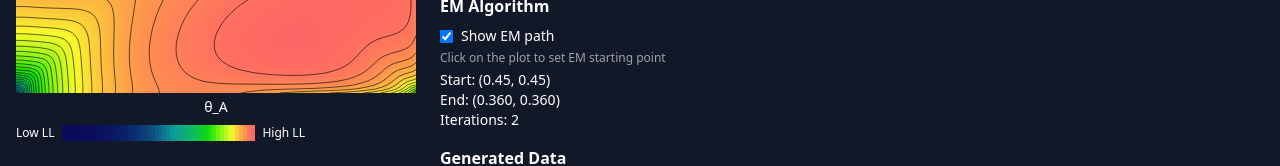
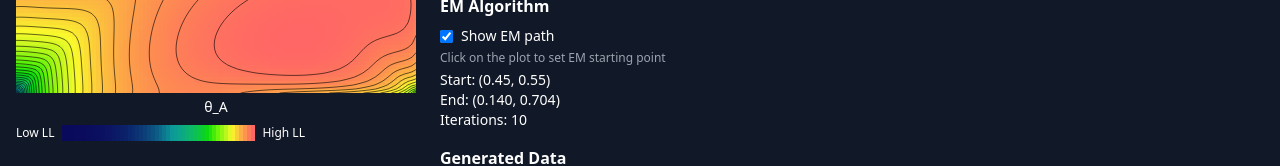
Before and after one commit to julianrdcosta/two-coin-em, a Next.js app: page / in a window 1280 px wide. Shown: the part 367-533 px from the top of the page. Built offline with nearby package versions, Linux system fonts and the light colour scheme.

Commit message:
tfw starting on the ridge is a bad idea

```diff
--- a/app/page.js
+++ b/app/page.js
@@ -10,7 +10,7 @@ export default function Home() {
   const [seed, setSeed] = useState(45);
   const [resolution, setResolution] = useState(100);
   const [showEMPath, setShowEMPath] = useState(true);
-  const [emInit, setEmInit] = useState({ a: 0.45, b: 0.45 });
+  const [emInit, setEmInit] = useState({ a: 0.45, b: 0.55 });
 
   const canvasRef = useRef(null);
   const plotSize = 400;
```
